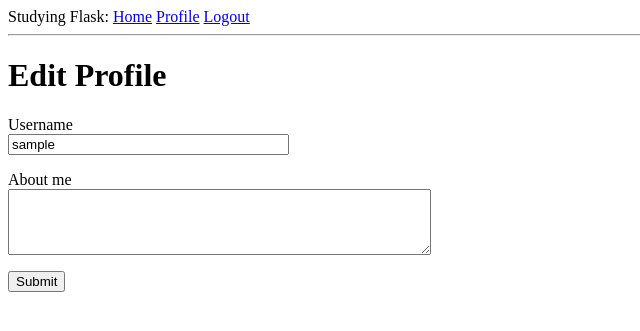
After one commit to fveden/Flask-Studying, a Flask app: page /edit_profile in a window 1280 px wide. The commit adds this page. Shown: the top 331 px of the page, without its empty margins (0-640 px from the left). Run offline with Flask 2, Linux system fonts and the light colour scheme; the visitor is signed in with stand-in values (Sample User, id 1); data comes from the database, SQL or seed files in the repository; both versions use the stored data as it was after the commit.

Commit message:
Done chapter 6

```diff
--- a/app/forms.py
+++ b/app/forms.py
@@ -2,6 +2,8 @@ from flask_wtf import FlaskForm
 from wtforms import StringField, PasswordField, BooleanField, SubmitField
 from wtforms.validators import ValidationError, DataRequired, Email, EqualTo
 from app.models import User
+from wtforms import TextAreaField
+from wtforms.validators import Length
 
 
 class LoginForm(FlaskForm):
@@ -28,3 +30,8 @@ class RegistrationForm(FlaskForm):
         user = User.query.filter_by(email=email.data).first()
         if user is not None:
             raise ValidationError('Please use a different email address.')
+
+class EditProfileForm(FlaskForm):
+    username = StringField('Username', validators=[DataRequired()])
+    about_me = TextAreaField('About me', validators=[Length(min = 0, max = 140)])
+    submit = SubmitField('Submit')
--- a/app/models.py
+++ b/app/models.py
@@ -1,8 +1,13 @@
+from email.policy import default
+from msilib.schema import Class
 from tkinter.tix import COLUMN
 from datetime import datetime
 from app import db, login
 from werkzeug.security import generate_password_hash, check_password_hash
 from flask_login import UserMixin
+from hashlib import md5
+
+
 
 @login.user_loader
 def load_user(id):
@@ -16,6 +21,8 @@ class User(UserMixin, db.Model):
     email = db.Column(db.String(120), index=True, unique=True)
     password_hash = db.Column(db.String(128))
     posts = db.relationship('Post', backref='author', lazy='dynamic')
+    about_me = db.Column(db.String(140))
+    last_seen = db.Column(db.DateTime, default = datetime.utcnow)
 
     def __repr__(self):
         return f"<User {self.username}>"
@@ -25,7 +32,10 @@ class User(UserMixin, db.Model):
 
     def check_password(self, password):
         return check_password_hash(self.password_hash, password)
-
+    def avatar(self, size):
+        digest = md5(self.email.lower().encode('utf-8')).hexdigest()
+        return 'https://www.gravatar.com/avatar/{}?d=identicon&s={}'.format(
+            digest, size)
 
 
 
--- a/app/routes.py
+++ b/app/routes.py
@@ -1,9 +1,10 @@
 from flask import render_template, flash, redirect, url_for, request
 from app import app, db
-from app.forms import LoginForm, RegistrationForm
+from app.forms import LoginForm, RegistrationForm, EditProfileForm
 from flask_login import current_user, login_user, logout_user, login_required
 from app.models import User
 from werkzeug.urls import url_parse
+from datetime import date, datetime
 
 @app.route('/')
 @app.route('/index')
@@ -72,3 +73,37 @@ def register():
         flash('Congratulations, you are now a registered user!')
         return redirect(url_for('login'))
     return render_template('register.html', title='Register', form=form)
+
+
+@app.route('/user/<username>')
+@login_required
+def user(username):
+    user = User.query.filter_by(username = username).first_or_404()
+    posts = [
+        {'author': user, 'body': 'Test post #1'},
+        {'author': user, 'body': 'Test post #2'}
+    ]
+    return render_template('user.html', user=user, posts=posts)
+
+
+@app.route('/edit_profile', methods=['GET', 'POST'])
+@login_required
+def edit_profile():
+    form = EditProfileForm()
+    if form.validate_on_submit():
+        current_user.username = form.username.data
+        current_user.about_me = form.about_me.data
+        db.session.commit()
+        flash('Your changes have been saved.')
+        return redirect(url_for('edit_profile'))
+    elif request.method == 'GET':
+        form.username.data = current_user.username
+        form.about_me.data = current_user.about_me
+    return render_template('edit_profile.html', title='Edit Profile', form=form)
+
+
+@app.before_request
+def before_request():
+    if current_user.is_authenticated:
+        current_user.last_seen = datetime.utcnow()
+        db.session.commit()
--- /dev/null
+++ b/app/templates/_post.html
@@ -0,0 +1,6 @@
+<table>
+    <tr valign="top">
+        <td><img src="{{ post.author.avatar(36) }}"></td>
+        <td>{{ post.author.username }} says:<br>{{ post.body }}</td>
+    </tr>
+</table>
--- a/app/templates/base.html
+++ b/app/templates/base.html
@@ -12,6 +12,7 @@
             {% if current_user.is_anonymous %}
                 <a href="{{ url_for('login') }}">Login</a>
             {% else %}
+                <a href="{{ url_for('user', username=current_user.username) }}">Profile</a>
                 <a href="{{ url_for('logout') }}">Logout</a>
             {% endif %}
         </div>
--- /dev/null
+++ b/app/templates/edit_profile.html
@@ -0,0 +1,24 @@
+{% extends "base.html" %}
+
+{% block content %}
+    <h1>Edit Profile</h1>
+    <form action="" method="post">
+        {{ form.hidden_tag() }}
+        <p>
+            {{ form.username.label }}<br>
+            {{ form.username(size=32) }}<br>
+            {% for error in form.username.errors %}
+            <span style="color: red;">[{{ error }}]</span>
+            {% endfor %}
+        </p>
+        <p>
+            {{ form.about_me.label }}<br>
+            {{ form.about_me(cols=50, rows=4) }}<br>
+            {% for error in form.about_me.errors %}
+            <span style="color: red;">[{{ error }}]</span>
+            {% endfor %}
+        </p>
+        <p>{{ form.submit() }}</p>
+    </form>
+
+{% endblock %}
```
Also changed, not shown: app/templates/user.html (added, +21 -0 lines), migrations/versions/5c4bbfc5f982_adding_about_and_last_seen_fields_in_.py (added, +30 -0 lines), app.db.
